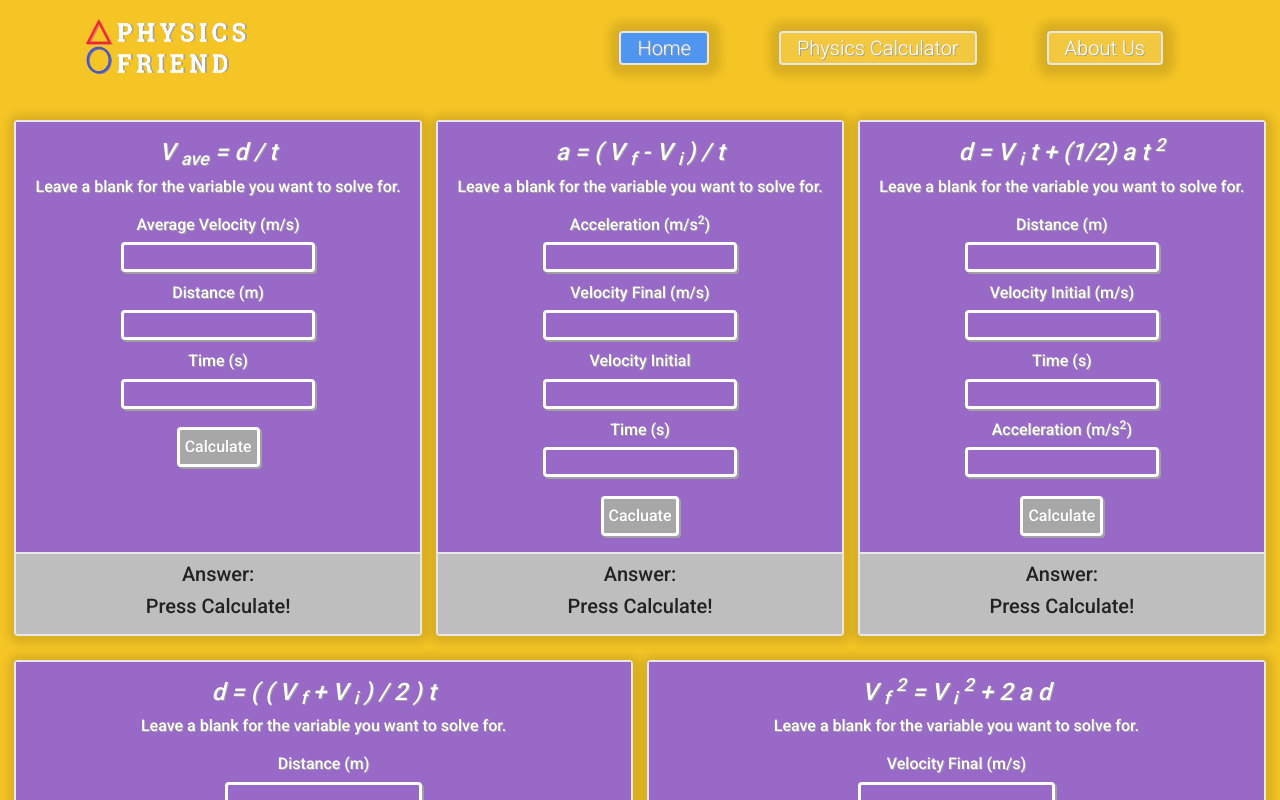
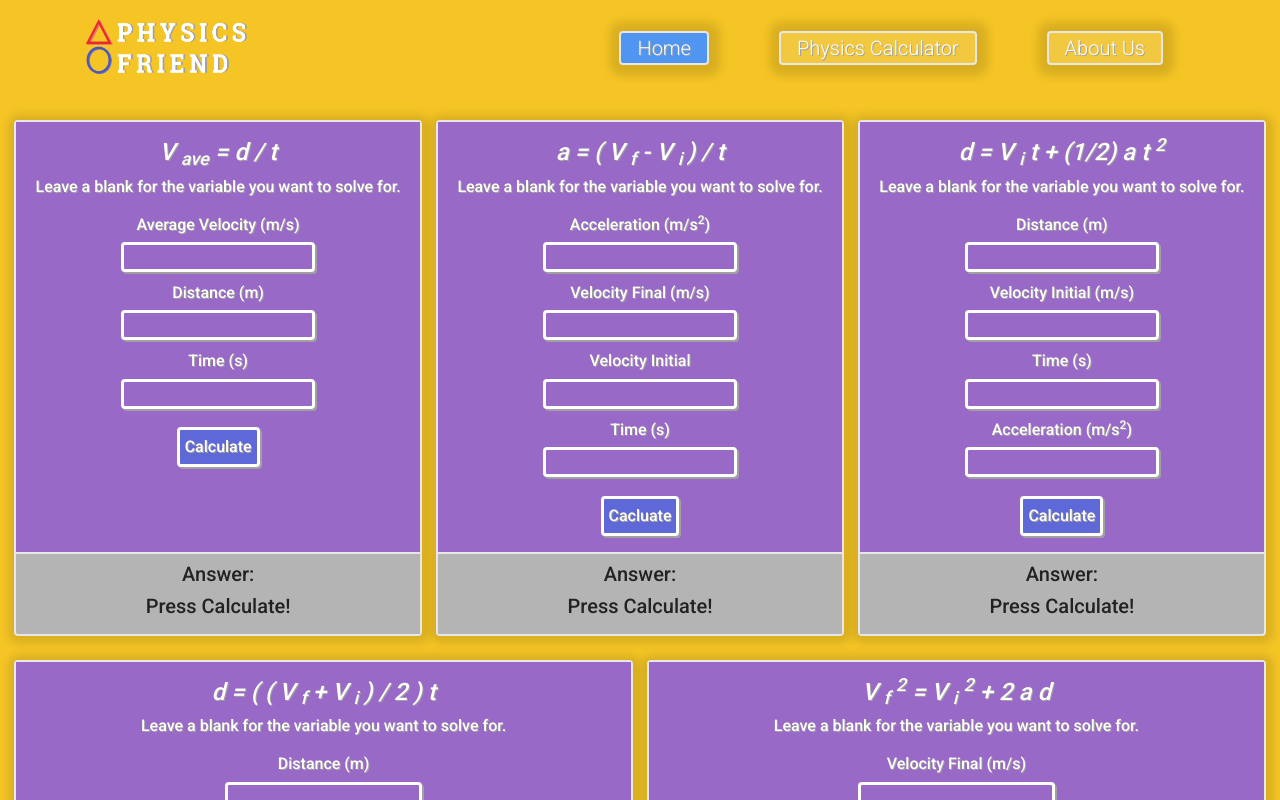
Before and after one commit to Sparsh101AI/Physics-Friend-Application, a React (Create React App) app: page /Kinematics in a window 1280 px wide. Shown: the top 800 px of the page. Built offline with nearby package versions, Linux system fonts and the light colour scheme.

Commit message:
minor changes

```diff
--- a/src/Kinematics/Kinematics.css
+++ b/src/Kinematics/Kinematics.css
@@ -29,18 +29,18 @@
   color: white;
   text-shadow: 1px 1px #a1a1a1;
   padding: 5px;
-  background-color: rgb(167, 167, 167) !important;
+  background-color: #5e68d6 !important;
 }
 
 /*rgb(253, 55, 55)*/
 
 .foot {
-  background-color: rgb(190, 190, 190) !important;
+  background-color: rgb(180, 180, 180) !important;
   border-top: 2px solid #e7e7e7 !important;
 }
 
 .foot-text {
-  background-color: rgb(190, 190, 190) !important;
+  background-color: rgb(180, 180, 180) !important;
   color: rgb(34, 34, 34);
   text-shadow: none !important;
 }
```
